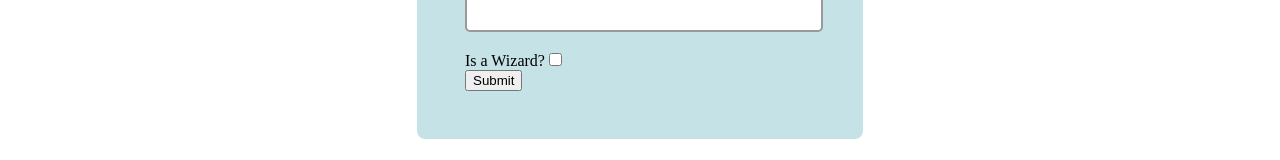
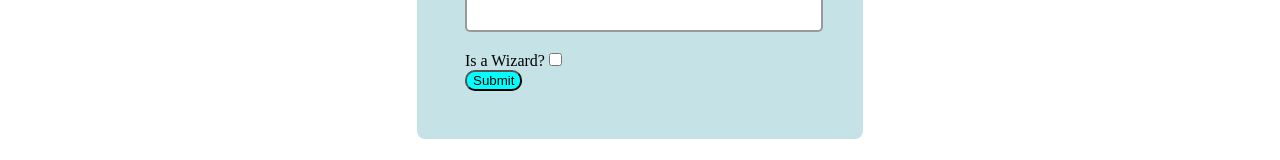
Before and after one commit to Mr-Hache/bidWiz-Frontend, a Next.js app: page /Componets/basicForm in a window 1280 px wide. Shown: the part 680-840 px from the top of the page. Built offline with nearby package versions, Linux system fonts and the light colour scheme.

Commit message:
Estilos BasicForm

```diff
--- a/app/Componets/basicForm/basicForm.module.scss
+++ b/app/Componets/basicForm/basicForm.module.scss
@@ -25,3 +25,8 @@
     }
 
 }
+.boton{
+    background-color: aqua;
+    border-radius: 10px;
+
+}
--- a/app/Componets/basicForm/page.tsx
+++ b/app/Componets/basicForm/page.tsx
@@ -213,7 +213,7 @@ function basicForm() {
             }
             <br />
 
-            <input type="submit" value="Submit" />
+            <input className={style.boton} type="submit" value="Submit" />
 
         </form>
     )
```
